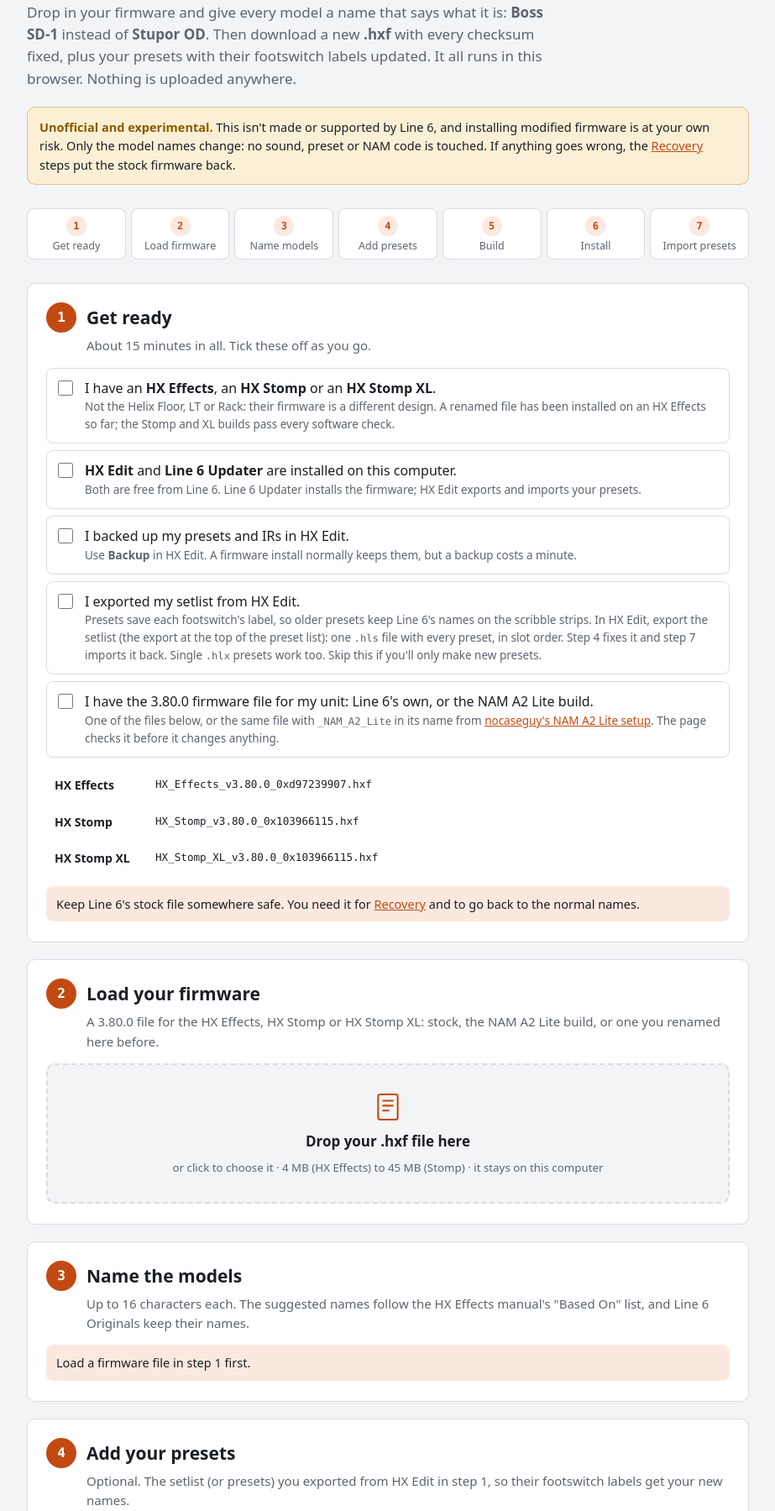
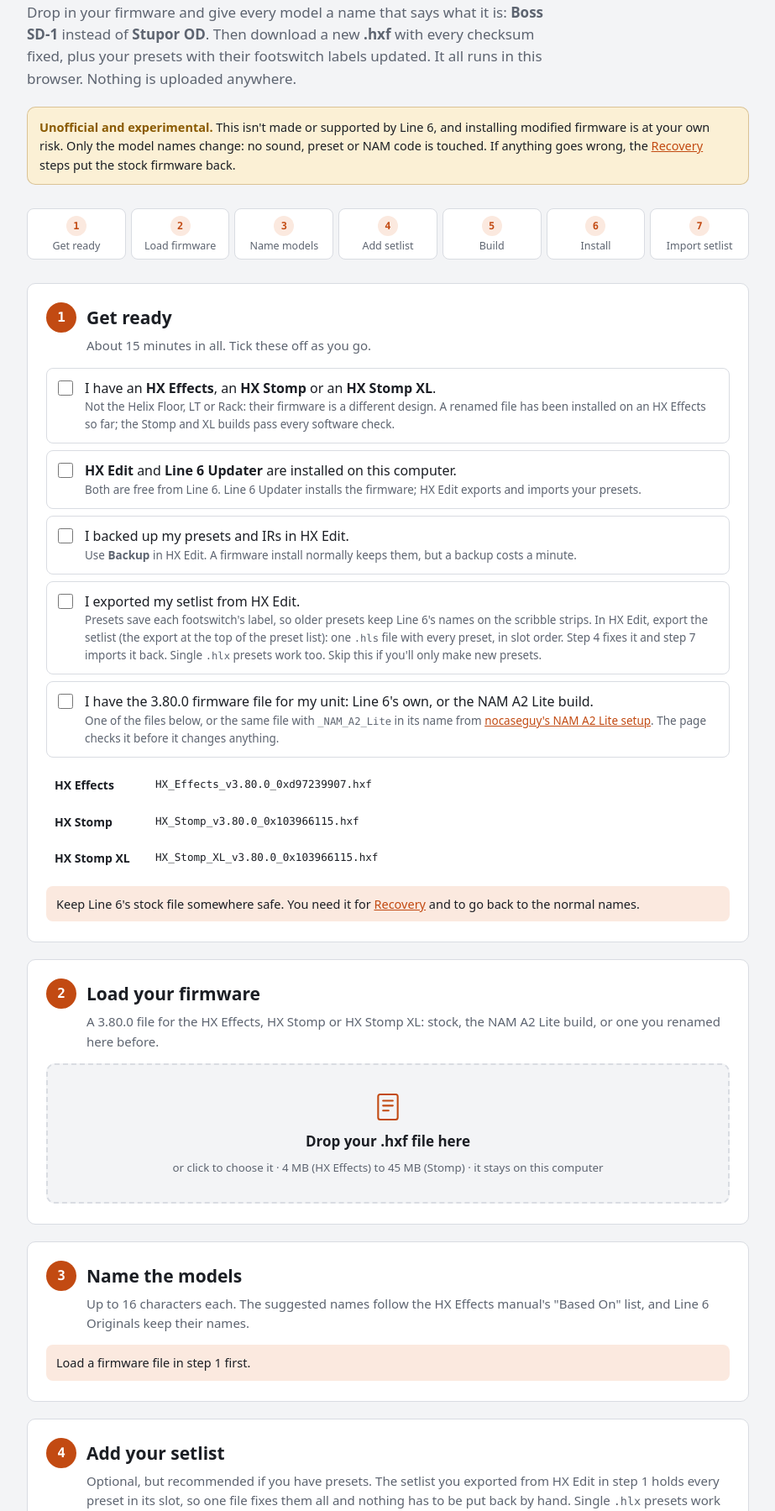
Before and after one commit to biver0/hx-model-renamer, a plain HTML site: page index.html in a window 1280 px wide. Shown: the part 101-1900 px from the top of the page at 84% size, without its empty margins (178-1101 px from the left). Drawn offline with Linux system fonts and the light colour scheme.

Commit message:
Name steps 4 and 7 after the setlist, the recommended route
Co-Authored-By: Claude Opus 5.5 <noreply@anthropic.com>
Claude-Session: https://claude.ai/code/session_01NeTdhd3jo1XpQcUqQmdwzc

```diff
--- a/index.html
+++ b/index.html
@@ -159,10 +159,10 @@
       <li><a href="#s1" id="nav1"><span class="n">1</span><span class="t">Get ready</span></a></li>
       <li><a href="#s2" id="nav2"><span class="n">2</span><span class="t">Load firmware</span></a></li>
       <li><a href="#s3" id="nav3"><span class="n">3</span><span class="t">Name models</span></a></li>
-      <li><a href="#s4" id="nav4"><span class="n">4</span><span class="t">Add presets</span></a></li>
+      <li><a href="#s4" id="nav4"><span class="n">4</span><span class="t">Add setlist</span></a></li>
       <li><a href="#s5" id="nav5"><span class="n">5</span><span class="t">Build</span></a></li>
       <li><a href="#s6" id="nav6"><span class="n">6</span><span class="t">Install</span></a></li>
-      <li><a href="#s7" id="nav7"><span class="n">7</span><span class="t">Import presets</span></a></li>
+      <li><a href="#s7" id="nav7"><span class="n">7</span><span class="t">Import setlist</span></a></li>
     </ol>
   </nav>
 
@@ -242,8 +242,8 @@
   <section class="step" id="s4">
     <div class="step-head">
       <span class="n">4</span>
-      <h2>Add your presets</h2>
-      <p>Optional. The setlist (or presets) you exported from HX Edit in step 1, so their footswitch labels get your new names.</p>
+      <h2>Add your setlist</h2>
+      <p>Optional, but recommended if you have presets. The setlist you exported from HX Edit in step 1 holds every preset in its slot, so one file fixes them all and nothing has to be put back by hand. Single <code>.hlx</code> presets work too.</p>
     </div>
     <label class="drop" id="pDrop">
       <svg class="jack" viewBox="0 0 48 48" fill="none" stroke="currentColor" stroke-width="2.5" stroke-linecap="round" stroke-linejoin="round" aria-hidden="true">
@@ -299,14 +299,14 @@
   <section class="step" id="s7">
     <div class="step-head">
       <span class="n">7</span>
-      <h2>Import your presets</h2>
-      <p>If you added a setlist or presets in step 4. Do this after the firmware is installed.</p>
+      <h2>Import your setlist</h2>
+      <p>If you added your setlist in step 4. Do this after the firmware is installed.</p>
     </div>
     <ol class="how">
       <li>If you got a <code>.zip</code>, open it to get the file inside.</li>
       <li>Open <b>HX Edit</b> with your unit connected.</li>
       <li><b>Setlist:</b> import the fixed <code>.hls</code> (the import at the top of the preset list). It replaces every preset on the unit with the fixed ones, in the same slots.</li>
-      <li><b>Single presets:</b> select the slot each one came from, choose <b>Import</b>, and pick its <code>.hlx</code> file (or drag it onto the slot). Importing replaces what's in that slot.</li>
+      <li><b>Single presets instead:</b> select the slot each one came from, choose <b>Import</b>, and pick its <code>.hlx</code> file (or drag it onto the slot). Importing replaces what's in that slot.</li>
       <li>Select a preset on the unit: switches that aren't selected now show your names too.</li>
     </ol>
     <p class="tip">Presets you make from now on get the new names on their own. Keep your HX Edit backup from step 1 until you've checked everything.</p>
```
